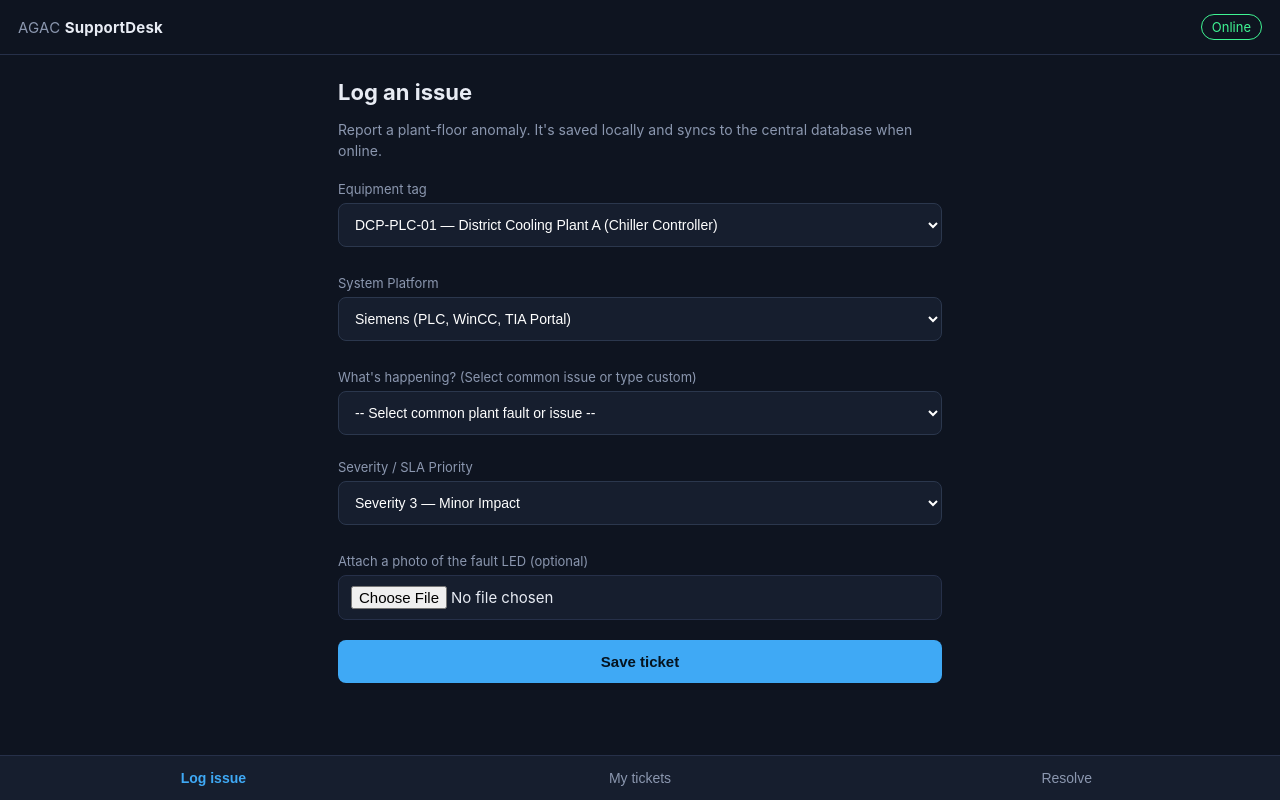
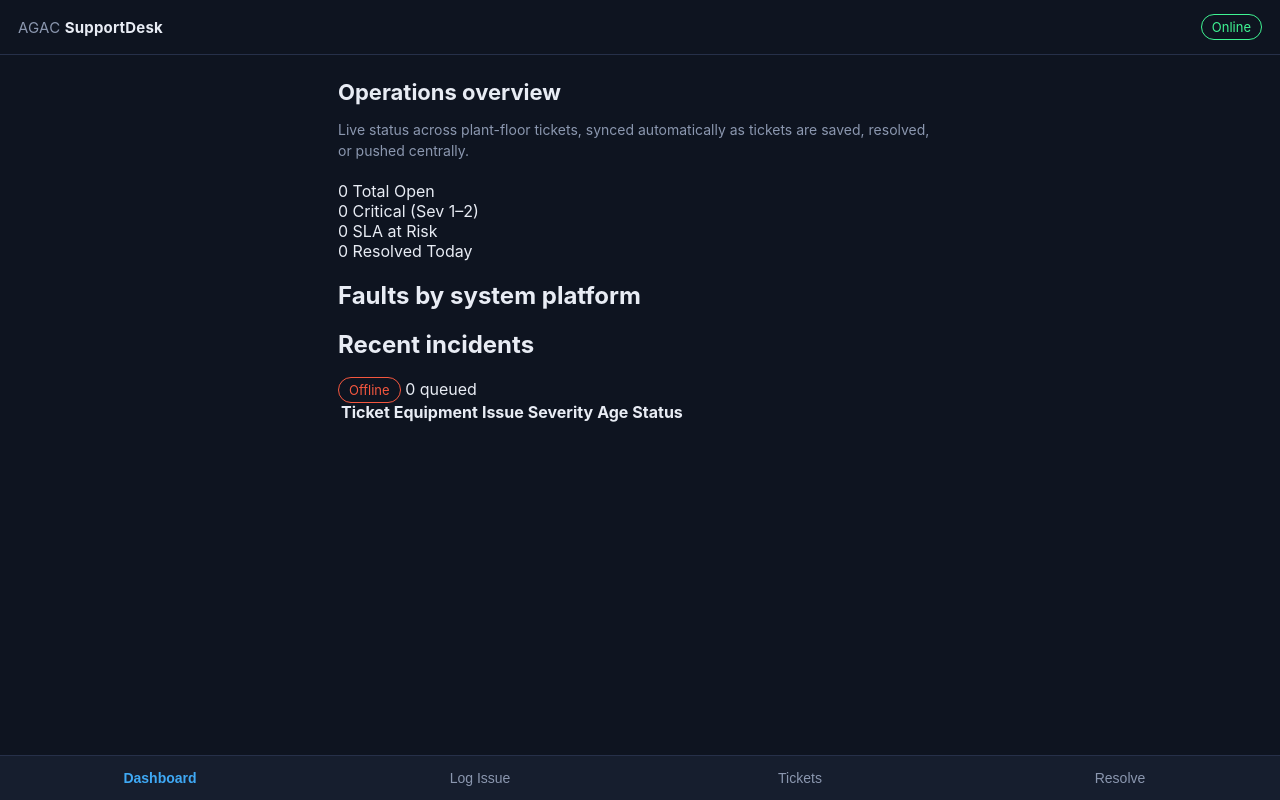
Before and after one commit to githubbest729/SCADA-SupportDesk, a website: page index.html in a window 1280 px wide. Drawn offline with Linux system fonts and the light colour scheme.

Commit message:
Update index.html

```diff
--- a/index.html
+++ b/index.html
@@ -16,8 +16,56 @@
     <span id="netStatus" class="status status--offline">Offline</span>
   </header>
 
+  <!-- DASHBOARD VIEW -->
+  <main id="view-dashboard" class="view">
+    <h1>Operations overview</h1>
+    <p class="lede">Live status across plant-floor tickets, synced automatically as tickets are saved, resolved, or pushed centrally.</p>
+
+    <section class="kpi-row">
+      <div class="kpi-card">
+        <span class="kpi-value" id="kpiOpen">0</span>
+        <span class="kpi-label">Total Open</span>
+      </div>
+      <div class="kpi-card kpi-card--critical">
+        <span class="kpi-value" id="kpiCritical">0</span>
+        <span class="kpi-label">Critical (Sev 1–2)</span>
+      </div>
+      <div class="kpi-card kpi-card--warning">
+        <span class="kpi-value" id="kpiSlaRisk">0</span>
+        <span class="kpi-label">SLA at Risk</span>
+      </div>
+      <div class="kpi-card kpi-card--success">
+        <span class="kpi-value" id="kpiResolvedToday">0</span>
+        <span class="kpi-label">Resolved Today</span>
+      </div>
+    </section>
+
+    <section class="panel">
+      <h2>Faults by system platform</h2>
+      <div id="systemBreakdown" class="breakdown-list"></div>
+    </section>
+
+    <section class="panel">
+      <div class="panel-header">
+        <h2>Recent incidents</h2>
+        <div id="syncWidget" class="sync-widget">
+          <span id="dashNetStatus" class="status status--offline">Offline</span>
+          <span id="dashQueueCount" class="queue-count">0 queued</span>
+        </div>
+      </div>
+      <div class="table-scroll">
+        <table class="incidents-table">
+          <thead>
+            <tr><th>Ticket</th><th>Equipment</th><th>Issue</th><th>Severity</th><th>Age</th><th>Status</th></tr>
+          </thead>
+          <tbody id="incidentsTableBody"></tbody>
+        </table>
+      </div>
+    </section>
+  </main>
+
   <!-- INTAKE VIEW -->
-  <main id="view-intake" class="view">
+  <main id="view-intake" class="view" hidden>
     <h1>Log an issue</h1>
     <p class="lede">Report a plant-floor anomaly. It's saved locally and syncs to the central database when online.</p>
 
@@ -98,7 +146,7 @@
 
   <!-- QUEUE VIEW -->
   <main id="view-queue" class="view" hidden>
-    <h1>Ticket queue</h1>
+    <h1>Tickets</h1>
     <ul id="ticketList" class="ticket-list"></ul>
     <button id="syncNow" class="btn btn--secondary">Sync now</button>
   </main>
@@ -121,8 +169,9 @@
   </main>
 
   <nav class="tabbar">
-    <button data-view="view-intake" class="tab tab--active">Log issue</button>
-    <button data-view="view-queue" class="tab">My tickets</button>
+    <button data-view="view-dashboard" class="tab tab--active">Dashboard</button>
+    <button data-view="view-intake" class="tab">Log Issue</button>
+    <button data-view="view-queue" class="tab">Tickets</button>
     <button data-view="view-resolve" class="tab">Resolve</button>
   </nav>
 
```
